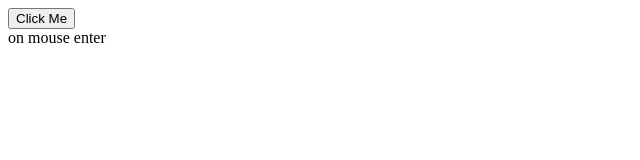
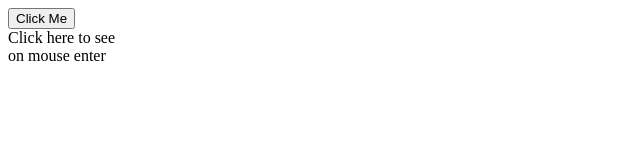
Before and after one commit to NinoPapava/Basic-JavaScript, a plain HTML site: page events/index.html in a window 1280 px wide. Shown: the whole page, without its empty margins (0-640 px from the left). Drawn offline with Linux system fonts and the light colour scheme.

Commit message:
add events

```diff
--- a/events/index.html
+++ b/events/index.html
@@ -13,6 +13,8 @@
       <button>Click Me</button>
     </div>
 
+    <div id="containerClick">Click here to see</div>
+
     <!-- onscroll events -->
     <div id="container onscroll" onscroll="scroll()">
       <div></div>
--- a/events/js/script.js
+++ b/events/js/script.js
@@ -2,6 +2,12 @@
 function doSomething() {
   console.log("container clicked!");
 }
+
+// function containerClick() {
+//   console.log("clicked!");
+// }
+// const containerClick = document.querySelector("#clicked");
+// containerClick.addEventListener("click", containerClick);
 
 // onScroll
 function scroll() {
```
